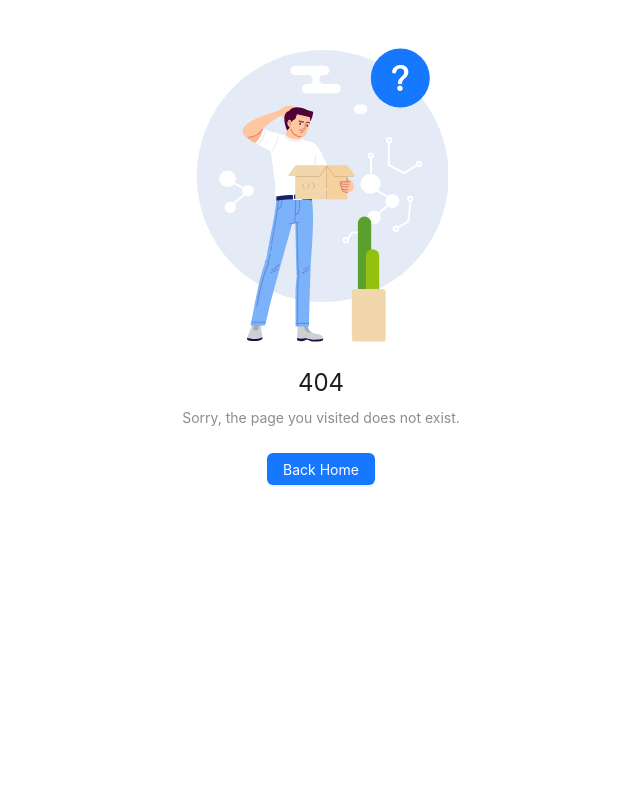
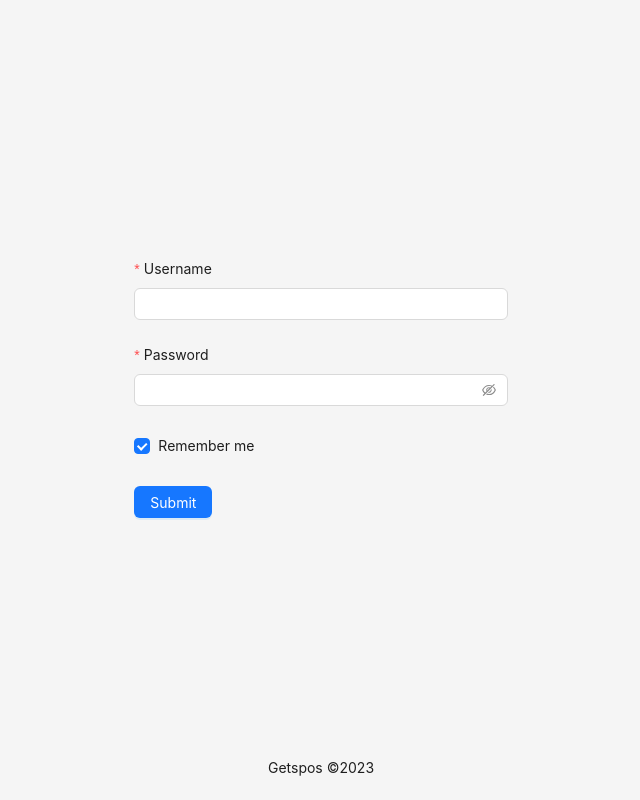
Before and after one commit to widiw/front-dashboard, a React (Create React App) app: page /auth in a window 1280 px wide. Before the commit this address had no page. Shown: the whole page, without its empty margins (319-959 px from the left). Built offline with nearby package versions, Linux system fonts and the light colour scheme.

Commit message:
login page, carousel

```diff
--- a/src/components/sider.tsx
+++ b/src/components/sider.tsx
@@ -30,7 +30,7 @@ function getItem(
 }
 
 const items: MenuItem[] = [
-  getItem(<NavLink to={'home'}>Dashboard</NavLink>, 'home', <HomeOutlined />),
+  getItem(<NavLink to={''}>Dashboard</NavLink>, 'home', <HomeOutlined />),
   getItem(<NavLink to={'sliders'}>Sliders</NavLink>, 'sliders', <DesktopOutlined />),
   getItem(<NavLink to={'medialist'}>Media</NavLink>, 'medialist', <FileOutlined />),
   getItem(<NavLink to={'users'}>Accounts</NavLink>, 'users', <TeamOutlined />),
--- a/src/components/styles/carousel.css
+++ b/src/components/styles/carousel.css
@@ -4,7 +4,7 @@
   justify-content: center;
   text-align: center;
   height: 100vh;
-  padding: 75px;
+  padding: 0;
   line-height: 1.5;
   font-size: 1.5em;
   color: #f5f5f5;
--- a/src/pages/dashboard.tsx
+++ b/src/pages/dashboard.tsx
@@ -1,4 +1,32 @@
-const App = () => {
-  return <p>ini halaman dashboard</p>;
-}
+import React from 'react';
+import { UsergroupAddOutlined, PlayCircleOutlined } from '@ant-design/icons';
+import { Card, Col, Row, Statistic } from 'antd';
+
+const App: React.FC = () => (
+  <Row gutter={16}>
+    <Col span={8}>
+      <Card>
+        <Statistic
+          title="Active Users"
+          value={8}
+          valueStyle={{ color: '#3f8600' }}
+          prefix={<UsergroupAddOutlined />}
+          suffix=""
+        />
+      </Card>
+    </Col>
+    <Col span={8}>
+      <Card>
+        <Statistic
+          title="Slider Active"
+          value={4}
+          valueStyle={{ color: '#3f8600' }}
+          prefix={<PlayCircleOutlined />}
+          suffix=""
+        />
+      </Card>
+    </Col>
+  </Row>
+);
+
 export default App;
--- a/src/pages/slider/carousel.tsx
+++ b/src/pages/slider/carousel.tsx
@@ -1,29 +1,31 @@
 import "react-responsive-carousel/lib/styles/carousel.min.css"; // requires a loader
 import { Carousel } from 'react-responsive-carousel';
 import '../../components/styles/carousel.css';
+import { Player, BigPlayButton } from "video-react";
 
 const App = () => {
   return (
     <Carousel autoFocus={true} showThumbs={false} showStatus={false} useKeyboardArrows className="presentation-mode">
-      <div key="content-0" className="my-slide primary">
-          <h1>Presentation mode</h1>
-      </div>
-      <div key="content-1" className="my-slide secondary">
-          <h2>It's just a couple of new styles...</h2>
-      </div>
-      <div key="content-2" className="my-slide content">
-          <p>...and the carousel can be used to present something!</p>
-      </div>
-      <div key="content-3" className="my-slide content">
-          <img alt="" src="1.jpeg" />
-      </div>
-      <div key="content-6" className="my-slide secondary complex">
-          <h2>Pre baked slides:</h2>
+      <div key="content-0" className="my-slide secondary complex">
+          <h2>Text Mode:</h2>
           <ul>
               <li>Primary - for titles</li>
               <li>Secondary - for subtitles</li>
               <li>Content</li>
           </ul>
+      </div>
+      <div key="content-1" className="my-slide content">
+        <Player
+            fluid
+            playsInline
+            poster="poster.png"
+            src="https://media.w3.org/2010/05/sintel/trailer_hd.mp4"
+          >
+          <BigPlayButton position="center" />
+        </Player>
+      </div>
+      <div key="content-3" className="my-slide content">
+          <img alt="" src="1.jpeg" />
       </div>
       <div key="content-7" className="my-slide content">
           <iframe width="560" height="315" src="https://www.youtube.com/embed/n0F6hSpxaFc" />
--- /dev/null
+++ b/src/pages/user/login.tsx
@@ -0,0 +1,67 @@
+import React from 'react';
+import { Button, Checkbox, Col, Form, Input, Layout, Row } from 'antd';
+import { useNavigate } from 'react-router-dom';
+
+const { Content, Footer } = Layout;
+
+
+const App: React.FC = () => {
+  const navigate = useNavigate();
+
+  const onFinish = (values: any) => {
+    console.log('Success:', values);
+    navigate('/');
+  };
+
+  const onFinishFailed = (errorInfo: any) => {
+    console.log('Failed:', errorInfo);
+  };
+
+  return (
+    <Layout className="layout" style={{height: '100vh'}}>
+      <Content style={{ padding: '10vh'}}>
+        <Row justify="center" align="middle" style={{height: '80vh', display: 'flex', alignItems: 'center'}}>
+          <Col xs={24} sm={24} md={16} lg={10} xl={8}>
+            <Form
+              name="basic"
+              layout='vertical'
+              initialValues={{ remember: true }}
+              onFinish={onFinish}
+              onFinishFailed={onFinishFailed}
+              autoComplete="off"
+            >
+              <Form.Item
+                label="Username"
+                name="username"
+                rules={[{ required: true, message: 'Please input your username!' }]}
+              >
+                <Input />
+              </Form.Item>
+
+              <Form.Item
+                label="Password"
+                name="password"
+                rules={[{ required: true, message: 'Please input your password!' }]}
+              >
+                <Input.Password />
+              </Form.Item>
+
+              <Form.Item name="remember" valuePropName="checked">
+                <Checkbox>Remember me</Checkbox>
+              </Form.Item>
+
+              <Form.Item>
+                <Button type="primary" htmlType="submit">
+                  Submit
+                </Button>
+              </Form.Item>
+            </Form>
+          </Col>
+        </Row>
+      </Content>
+      <Footer style={{ textAlign: 'center' }}>Getspos ©2023</Footer>
+    </Layout>
+  );
+};
+
+export default App;
--- a/src/routes/root.tsx
+++ b/src/routes/root.tsx
@@ -4,6 +4,7 @@ import Medialist from "../pages/medialist";
 import Users from "../pages/users";
 import Sliders from "../pages/sliders";
 import Dashboard from '../pages/dashboard';
+import Login from '../pages/user/login';
 
 import {
   createBrowserRouter,
@@ -17,7 +18,7 @@ const router = createBrowserRouter([
     errorElement: <ErrorPage />,
     children: [
       {
-        path: "home",
+        index: true,
         element: <Dashboard />,
       },
       {
@@ -34,6 +35,11 @@ const router = createBrowserRouter([
       },
     ],
   },
+  {
+    path: "/auth/",
+    element: <Login />,
+    errorElement: <ErrorPage />,
+  },
 ]);
 
 const App = () => {
```
